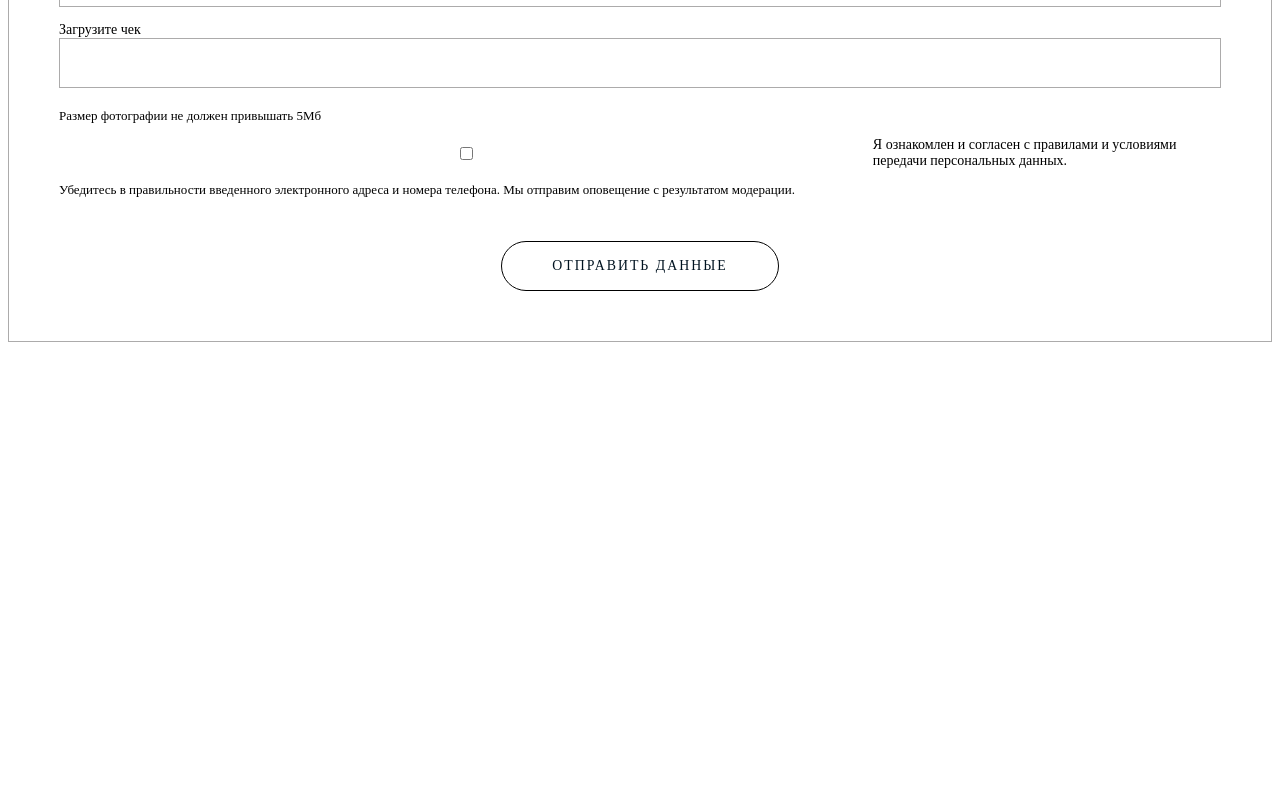
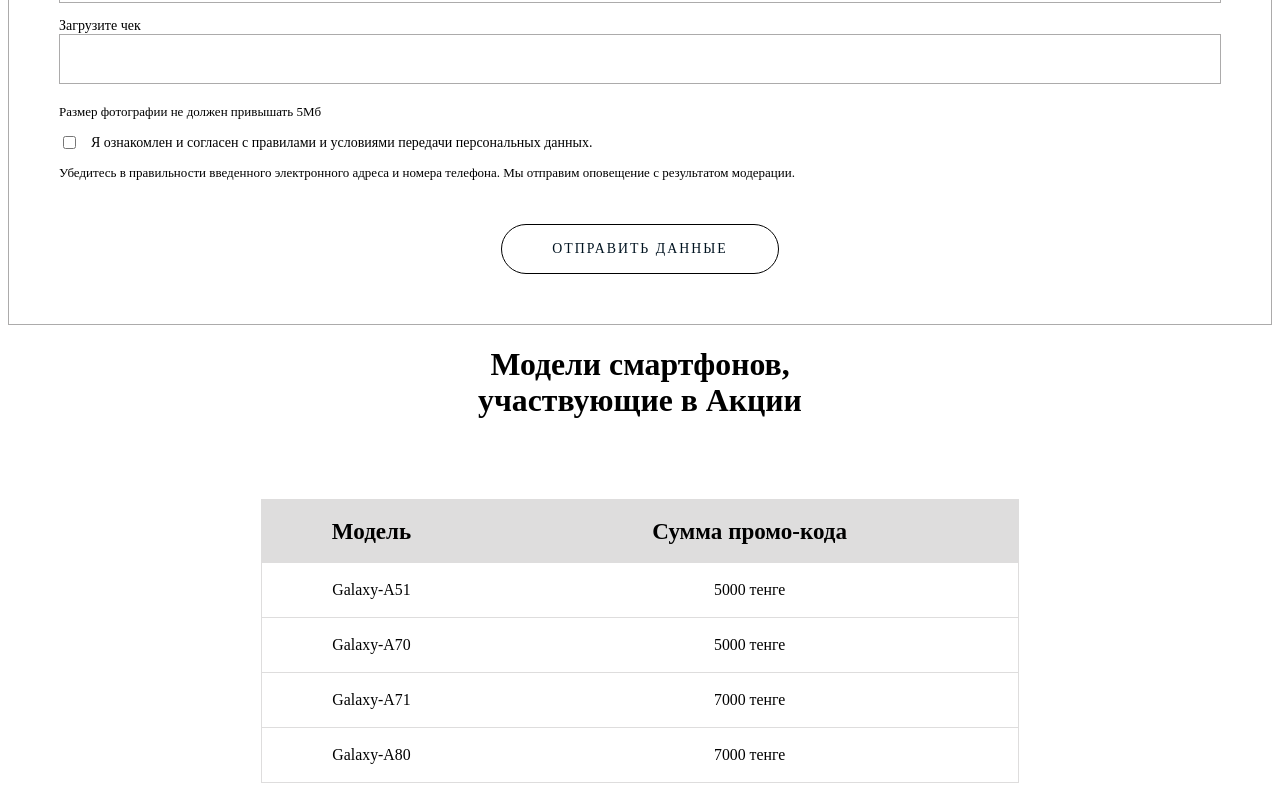
Before and after one commit to ansaryergesh/samsung-test, a website: page index.html in a window 1280 px wide. Shown: the part 2000-2797 px from the top of the page. Before the commit the page ends 2350 px from the top, so only its background shows below. Drawn offline with nearby package versions, Linux system fonts and the light colour scheme.

Commit message:
phones and advertisement done

```diff
--- a/index.html
+++ b/index.html
@@ -154,7 +154,7 @@
             </form>
         </section>
     </div>
-    <!-- <div class="phones">
+    <div class="phones">
         <h1 class="heading-secondary">
             Модели смартфонов,<span> участвующие в Акции</span>
         </h1>
@@ -167,6 +167,18 @@
                 <tr>
                     <td>Galaxy-A51</td>
                     <td>5000 тенге</td>
+                </tr>
+                <tr>
+                    <td>Galaxy-A70</td>
+                    <td>5000 тенге</td>
+                </tr>
+                <tr>
+                    <td>Galaxy-A71</td>
+                    <td>7000 тенге</td>
+                </tr>
+                <tr>
+                    <td>Galaxy-A80</td>
+                    <td>7000 тенге</td>
                 </tr>
             </table>
         </div>
@@ -181,7 +193,7 @@
             <span> партнеров Samsung</span>
         </h1>
         <p>Выбери нужный из списка магазинов в твоем городе</p>
-    </div> -->
+    </div>
     <script src="//ajax.googleapis.com/ajax/libs/jquery/1.11.1/jquery.min.js"></script>
     <script src="script.js" async defer></script>
 </body>
--- a/sass/_typography.scss
+++ b/sass/_typography.scss
@@ -35,7 +35,7 @@
 }
 
 .heading-secondary {
-    font-size: calc(25px + (36 - 25) * ((100vw - 300px) / (1600 - 300)));
+    font-size: calc(25px + (36 - 25) * ((100vw - 768px) / (1600 - 768)));
     letter-spacing: 0px;
     color: #000000;
     font-weight: bold;
--- a/sass/main.scss
+++ b/sass/main.scss
@@ -34,12 +34,13 @@
 }
 
 .checkbox-block {
+
     display: flex;
-    justify-content: space-between;
     align-items: center;
 
     input {
-        width: 100%;
+        margin-right: 15px;
+        // width: 100%;
     }
 }
 
@@ -86,7 +87,7 @@
         tr {
             td {
                 text-align: center;
-                font-size: 1.7rem;
+                font-size: calc(14px + (17 - 14) * ((100vw - 768px) / (1600 - 768)));
                 font-family: "SamsungOne-400";
                 border-bottom: 1px solid #DEDDDD;
             }
@@ -97,7 +98,7 @@
             }
 
             th {
-                font-size: 2.5rem;
+                font-size: calc(20px + (25 - 20) * ((100vw - 768px) / (1600 - 768)));
                 font-family: "SamsungOne-800";
                 background-color: #DEDDDD
             }
@@ -108,7 +109,7 @@
 .advertisment {
     p {
         text-align: center !important;
-        font-size: 2.6rem;
+        font-size: calc(22px + (26 - 22) * ((100vw - 768px) / (1600 - 768)));
         font-family: "SamsungOne-400";
     }
 }
```
Also changed, not shown: css/style.css.
